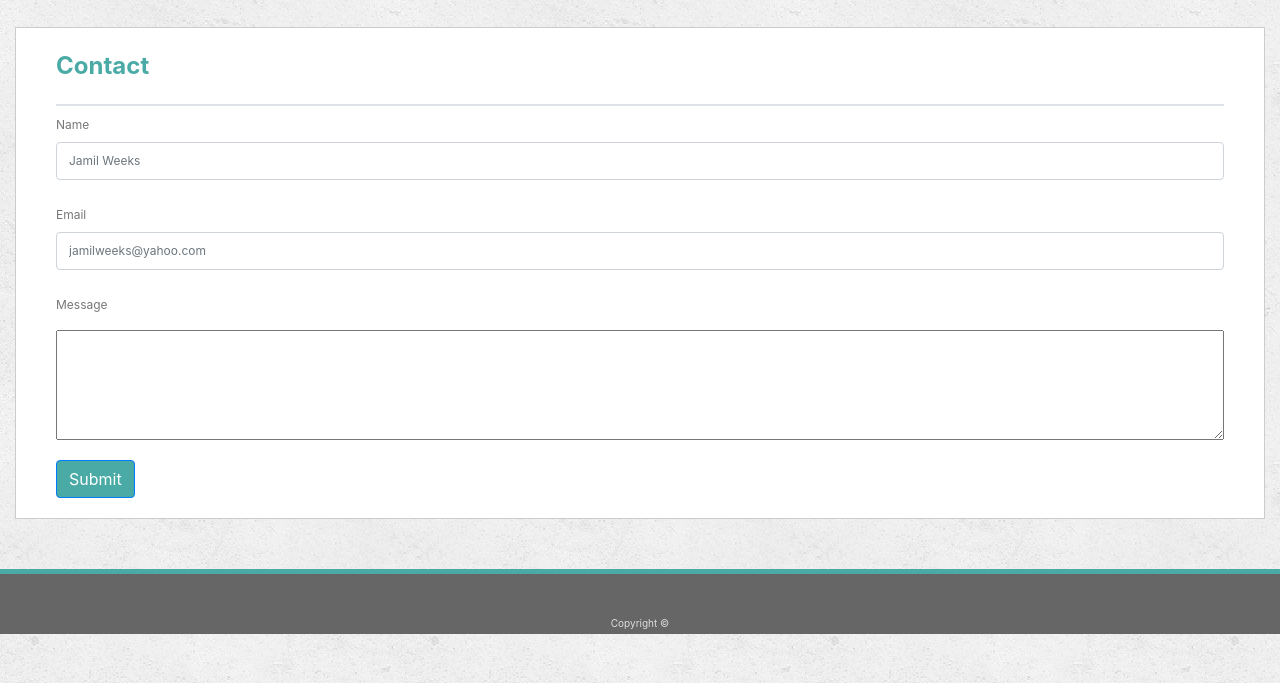
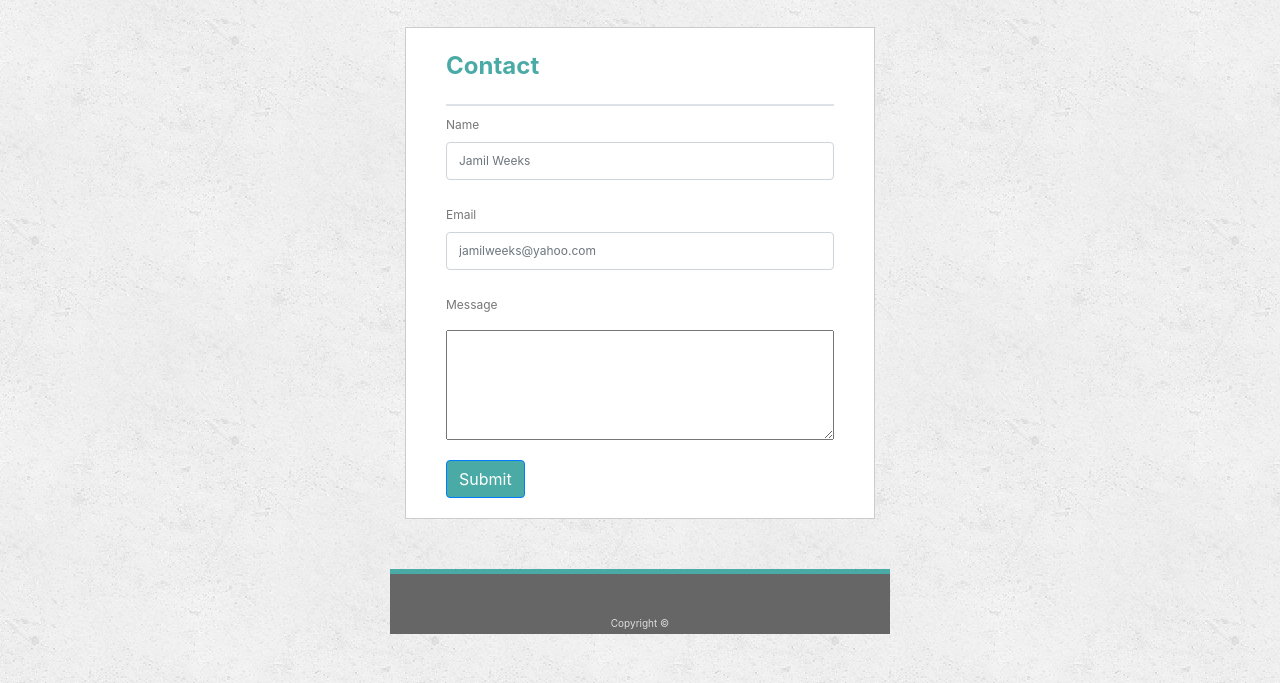
Before and after one commit to JamilW/Bootstrap-Portfolio, a plain HTML site: page contact.html in a window 1280 px wide. Shown: the part 117-800 px from the top of the page. Drawn offline with nearby package versions, Linux system fonts and the light colour scheme.

Commit message:
Final draft

```diff
--- a/contact.html
+++ b/contact.html
@@ -12,7 +12,7 @@
 
 <body>
 
-<div class="mx-auto" style="width: 500px;"></div>
+<div class="mx-auto" style="width: 500px;">
 
 <!--header-->
 <header>
@@ -58,6 +58,7 @@
 <!--footer-->
 
 <footer>Copyright &#169</footer>
+
 </div>
 
 </body>
```
Also changed, not shown: portfolio.html (+1 -0 lines). Lines whose indentation alone changed are shown as unchanged.
